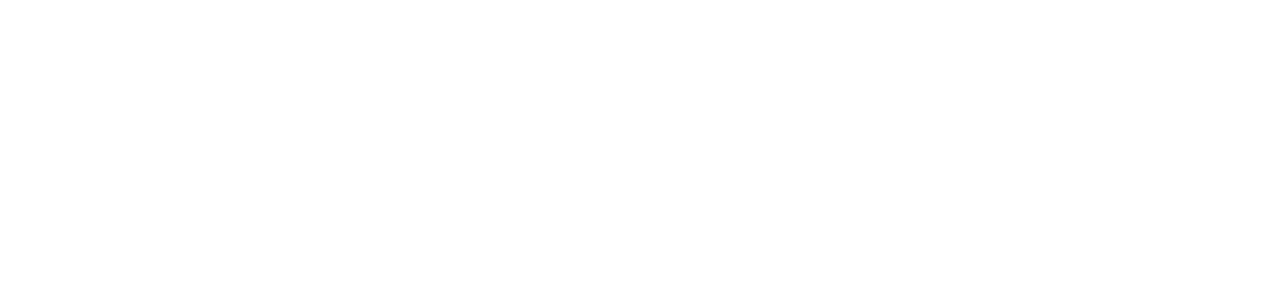
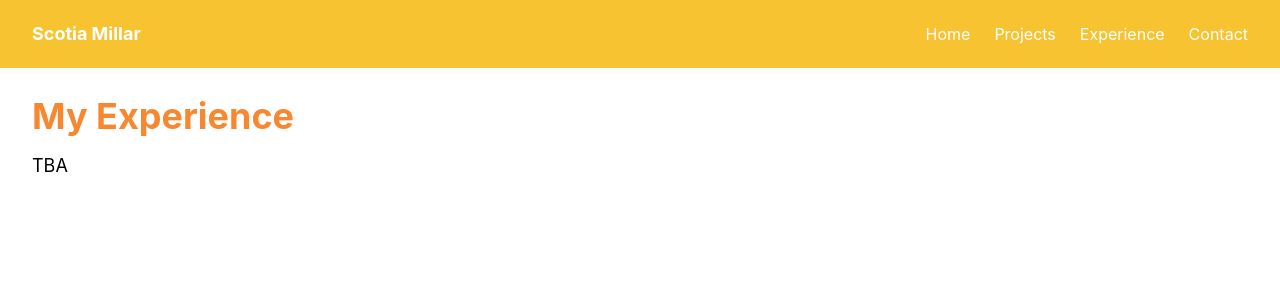
Before and after one commit to scotiamillar/3D_Portfolio, a React (Vite) app: page /experience in a window 1280 px wide. Before the commit this address had no page. Shown: the top 300 px of the page. Built offline with nearby package versions, Linux system fonts and the light colour scheme.

Commit message:
page links

```diff
--- a/src/App.jsx
+++ b/src/App.jsx
@@ -3,6 +3,8 @@ import Navbar from './sections/Navbar'
 import ThreeBanner from './sections/ThreeBanner'
 import { Routes, Route } from 'react-router'
 import Projects from './Projects.jsx'
+import Experience from './Experience.jsx'
+import Contact from './Contact.jsx'
 import { Link } from 'react-router'
 
 const App = () => {
@@ -106,6 +108,8 @@ const App = () => {
       />
 
       <Route path="/projects" element={<Projects />} />
+      <Route path="/experience" element={<Experience />} />
+      <Route path="/contact" element={<Contact />} />
     </Routes>
   )
 }
--- /dev/null
+++ b/src/Contact.jsx
@@ -0,0 +1,21 @@
+import React from 'react'
+import Navbar from './sections/Navbar'
+
+const Contact = () => {
+  return (
+    <>
+    <Navbar/>
+    <main className="max-w-7xl mx-auto p-8 pt-24">
+      <h1 className="text-4xl font-bold text-[#F7882F]">
+        Contact Me
+      </h1>
+
+      <p className="mt-4 text-lg">
+        TBA
+      </p>
+    </main>
+    </>
+  )
+}
+
+export default Contact
--- /dev/null
+++ b/src/Experience.jsx
@@ -0,0 +1,21 @@
+import React from 'react'
+import Navbar from './sections/Navbar'
+
+const Experience = () => {
+  return (
+    <>
+    <Navbar/>
+    <main className="max-w-7xl mx-auto p-8 pt-24">
+      <h1 className="text-4xl font-bold text-[#F7882F]">
+        My Experience
+      </h1>
+
+      <p className="mt-4 text-lg">
+        TBA
+      </p>
+    </main>
+    </>
+  )
+}
+
+export default Experience
```
